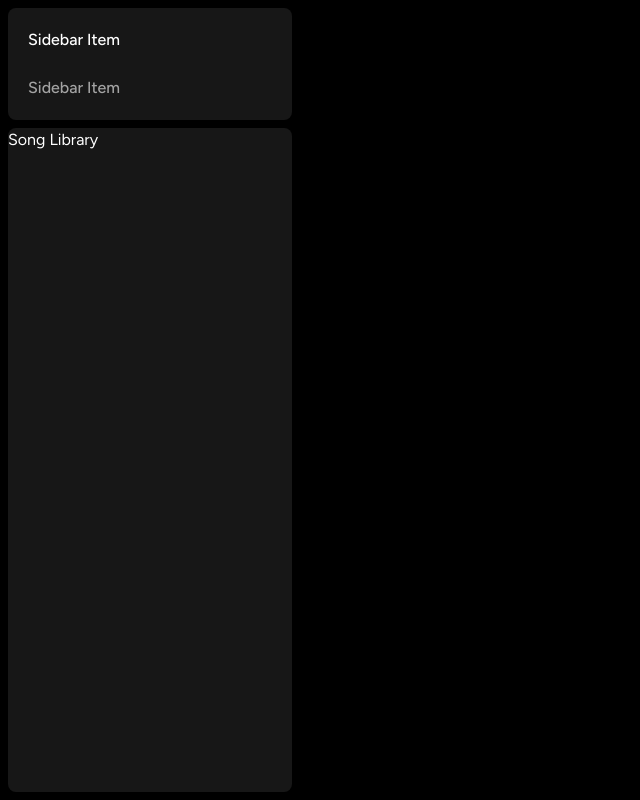
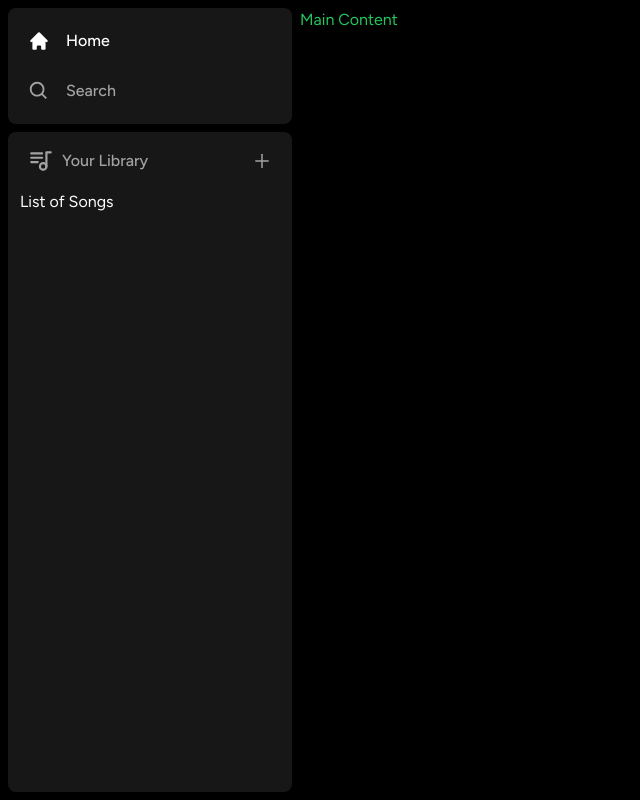
Before and after one commit to midcenturydude7/nextjs-spotify-clone-app, a Next.js app: page / in a window 1280 px wide. Shown: the whole page, without its empty margins (0-640 px from the left). Built offline with nearby package versions, Linux system fonts and the light colour scheme.

Commit message:
Con't to work on Sidebar layout and styling

```diff
--- /dev/null
+++ b/app/components/Library.tsx
@@ -0,0 +1,29 @@
+"use client";
+import React from "react";
+import { TbPlaylist } from "react-icons/tb";
+import { AiOutlinePlus } from "react-icons/ai";
+
+const Library = () => {
+  const onClick = () => {
+    // Handle upload later
+  };
+
+  return (
+    <div className="flex flex-col">
+      <div className="flex items-center justify-between px-5 pt-4">
+        <div className="inline-flex items-center gap-x-2">
+          <TbPlaylist size={26} className="text-neutral-400" />
+          <p className="text-neutral-400 font-medium text-md">Your Library</p>
+        </div>
+        <AiOutlinePlus
+          onClick={onClick}
+          size={20}
+          className="text-neutral-400 cursor-pointer hover:text-white transition"
+        />
+      </div>
+      <div className="flex flex-col gap-y-2 mt-4 px-3">List of Songs</div>
+    </div>
+  );
+};
+
+export default Library;
--- a/app/components/Sidebar.tsx
+++ b/app/components/Sidebar.tsx
@@ -1,6 +1,7 @@
 "use client";
 import React from "react";
 import Box from "./Box";
+import Library from "./Library";
 import SidebarItem from "./SidebarItem";
 import { usePathname } from "next/navigation";
 import { HiHome } from "react-icons/hi";
@@ -41,8 +42,11 @@
             ))}
           </div>
         </Box>
-        <Box className="overflow-y-auto h-full">Song Library</Box>
+        <Box className="overflow-y-auto h-full">
+          <Library />
+        </Box>
       </div>
+      <main className="h-full flex-1 overflow-y-auto py-2">{children}</main>
     </div>
   );
 };
--- a/app/components/SidebarItem.tsx
+++ b/app/components/SidebarItem.tsx
@@ -37,7 +37,8 @@
         `,
         active && "text-white"
       )}>
-      Sidebar Item
+      <Icon size={26} />
+      <p className="truncate w-full">{label}</p>
     </Link>
   );
 };
```
